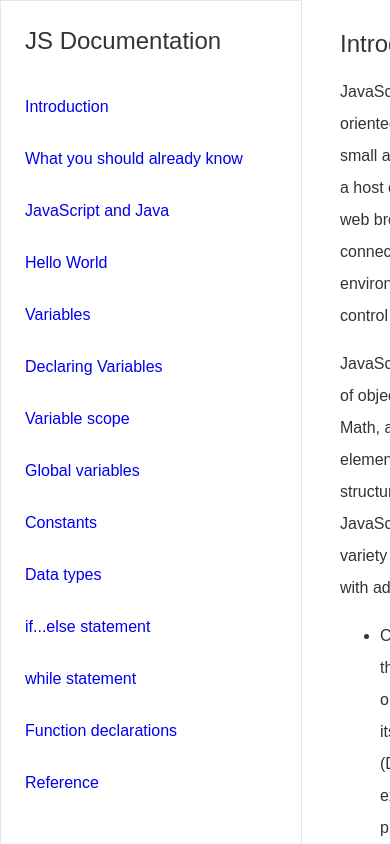
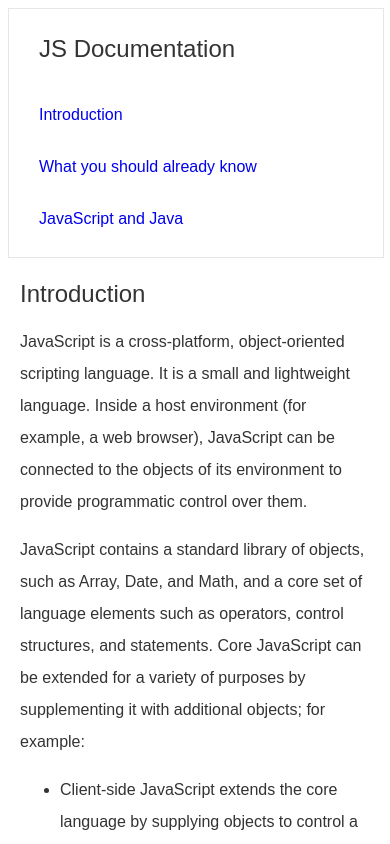
Before and after one commit to c-chen-ed5557/FCC_Projects, a plain HTML site: page technical_document_page/index.html in a window 390 px wide. Drawn offline with Linux system fonts and the light colour scheme.

Commit message:
add media query

```diff
--- a/technical_document_page/style.css
+++ b/technical_document_page/style.css
@@ -60,3 +60,25 @@ code {
 section {
     margin: 20px;
 }
+
+@media only screen and (max-width: 600px) {
+    #navbar {
+        position: relative;
+        float: none;
+        height: 30%;
+        width: 100%;
+        overflow: auto;
+    }
+
+    main {
+        margin: 0;
+    }
+
+    #navbar a {
+        margin-left: 30px;
+    }
+
+    #navbar header {
+        margin-left: 30px;
+    }
+}
```
